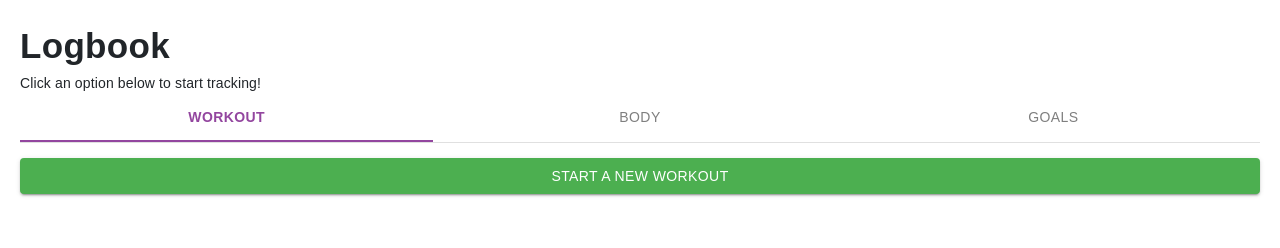
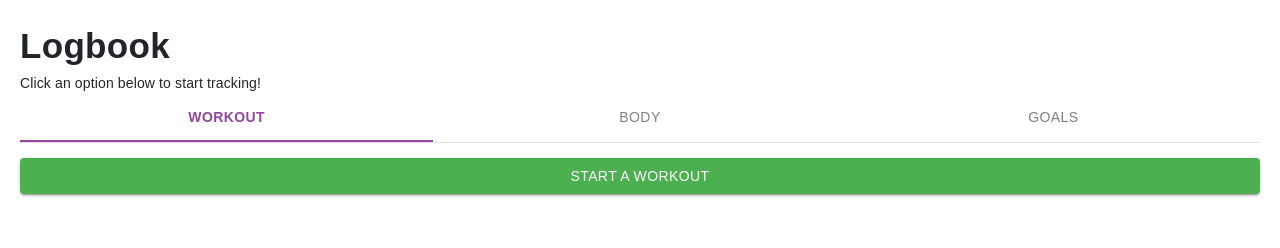
Before and after one commit to CPSC481FitFusion/FitFusion, a React (Vite) app: page /logbook in a window 1280 px wide. Shown: the top 248 px of the page. Built offline with nearby package versions, Linux system fonts and the light colour scheme; sample sign-in values are in the browser's storage.

Commit message:
Addressing peer feedback and adding consistency

```diff
--- a/src/pages/Logbook/BodyTab/BodyTab.jsx
+++ b/src/pages/Logbook/BodyTab/BodyTab.jsx
@@ -16,10 +16,9 @@ const BodyTab = () => {
   };
   return (
     <>
-      <h6 className="general-label">Start a Body Composition</h6>
       <ButtonFilled
         style={"background-green"}
-        text={"Start"}
+        text={"Track a Body Composition"}
         onClick={() => setOpen(true)}
       />
       <Modal
--- a/src/pages/Logbook/GoalTab/GoalsTab.jsx
+++ b/src/pages/Logbook/GoalTab/GoalsTab.jsx
@@ -35,12 +35,10 @@ const GoalsTab = () => {
 
   return (
     <>
-      <h6 className="general-label">Start New Goal</h6>
-
       {/* Start button */}
       <ButtonFilled
         style="background-green"
-        text="Add"
+        text="Set A Goal"
         onClick={handleOpenStartModal}
       />
 
--- a/src/pages/Logbook/WorkoutTab/WorkoutTab.jsx
+++ b/src/pages/Logbook/WorkoutTab/WorkoutTab.jsx
@@ -118,7 +118,7 @@ const WorkoutTab = () => {
     <>
       <ButtonFilled
         style={"background-green"}
-        text={"Start a New Workout"}
+        text={"Start a Workout"}
         onClick={startNewWorkout}
       />
       <Modal
```
